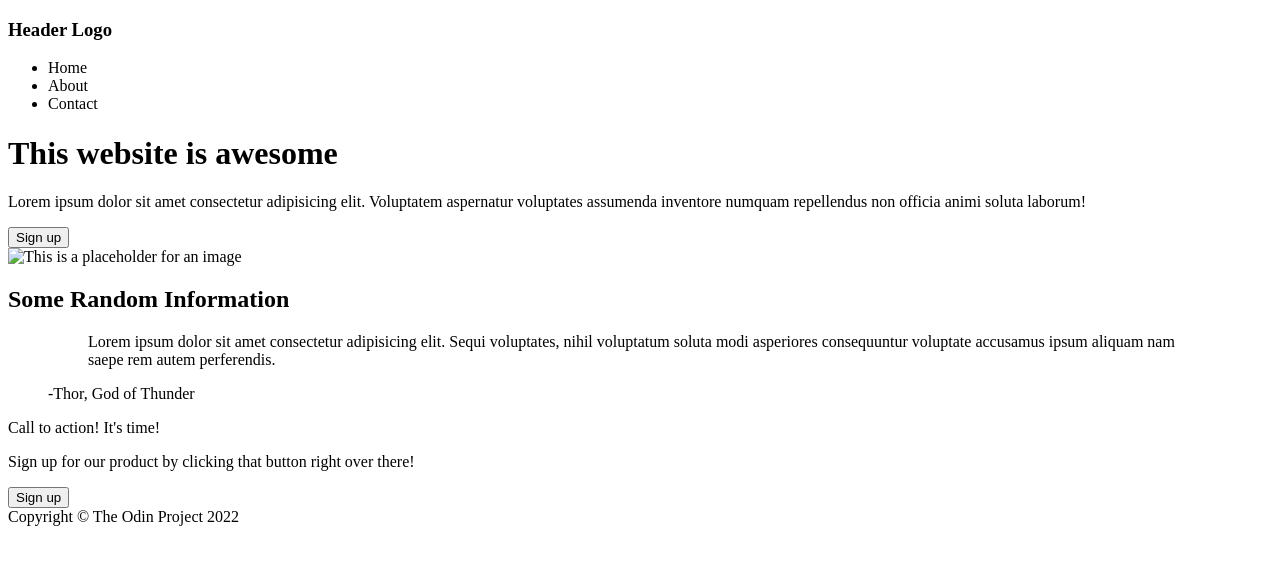
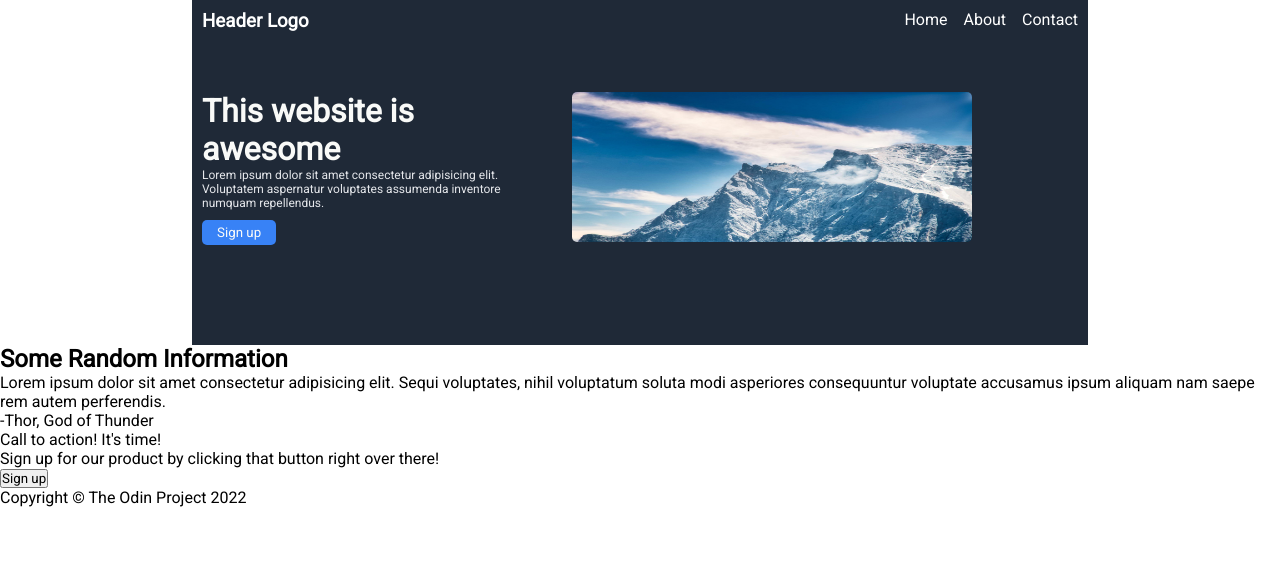
Before and after one commit to ehandresen/landing-page, a plain HTML site: page index.html in a window 1280 px wide. Drawn offline with Linux system fonts and the light colour scheme.

Commit message:
Add style to header and container one

```diff
--- a/index.html
+++ b/index.html
@@ -6,15 +6,16 @@
     <meta name="viewport" content="width=device-width, initial-scale=1.0">
     <title>Landing Page</title>
     <link rel="stylesheet" href="style.css">
+    <link rel="stylesheet" href="https://fonts.googleapis.com/css2?family=Roboto">
 </head>
 <body>
 
     <nav>
         <h3>Header Logo</h3>
         <ul>
-            <li>Home</li>
-            <li>About</li>
-            <li>Contact</li>
+            <li><a href="#">Home</a></li>
+            <li><a href="#">About</a></li>
+            <li><a href="#">Contact</a></li>
         </ul>
     </nav>
 
@@ -23,13 +24,13 @@
         <div class="container-one-left">
             <h1>This website is awesome</h1>
             <p>Lorem ipsum dolor sit amet consectetur adipisicing elit. Voluptatem aspernatur voluptates assumenda inventore numquam
-            repellendus non officia animi soluta laborum!
+            repellendus.
             </p>
             <button>Sign up</button>
         </div>
 
         <div class="container-one-right">
-            <img src="" alt="This is a placeholder for an image">
+            <img src="./img/picture.jpg" alt="This is a placeholder for an image">
         </div>
     </div>
 
--- a/style.css
+++ b/style.css
@@ -0,0 +1,78 @@
+* {
+    margin: 0;
+    padding: 0;
+    font-family: 'Roboto', sans-serif;
+}
+
+body {
+
+}
+
+a {
+    text-decoration: none;
+    color: #fff;
+}
+
+ul {
+   list-style: none;
+   display: flex;
+   gap: 1em;
+}
+
+nav {
+    display: flex;
+    justify-content: space-between;
+    background-color: #1F2937;
+    margin-left: 15%;
+    margin-right: 15%;
+}
+
+nav, .h3 {
+    color: #fff;
+    padding: 10px;
+}
+
+.container-one {
+    display: flex;
+    margin-left: 15%;
+    margin-right: 15%;
+    background-color: #1f2937;
+    padding: 50px 10px 100px 10px;
+}
+
+.container-one-left {
+    width: 300px;
+}
+
+.container-one-left h1 {
+    color: #f9faf8;
+    font-weight: bold;
+}
+
+.container-one-left p {
+    color: #e5e7eb;
+    font-size: 12px;
+    margin-bottom: 10px;
+}
+
+.container-one-left button {
+    color: #f9faf8;
+    background-color: #3882f6;
+    padding: 5px 15px;
+    border-radius: 5px;
+    border: none;
+}
+
+.container-one-right {
+    width: 500px;
+    margin-left: 20px;
+    display: flex;
+    justify-content: center;
+}
+
+.container-one-right img {
+    color: #e5e7eb;
+    width: 400px;
+    height: 150px;
+    border-radius: 5px;
+}
```
